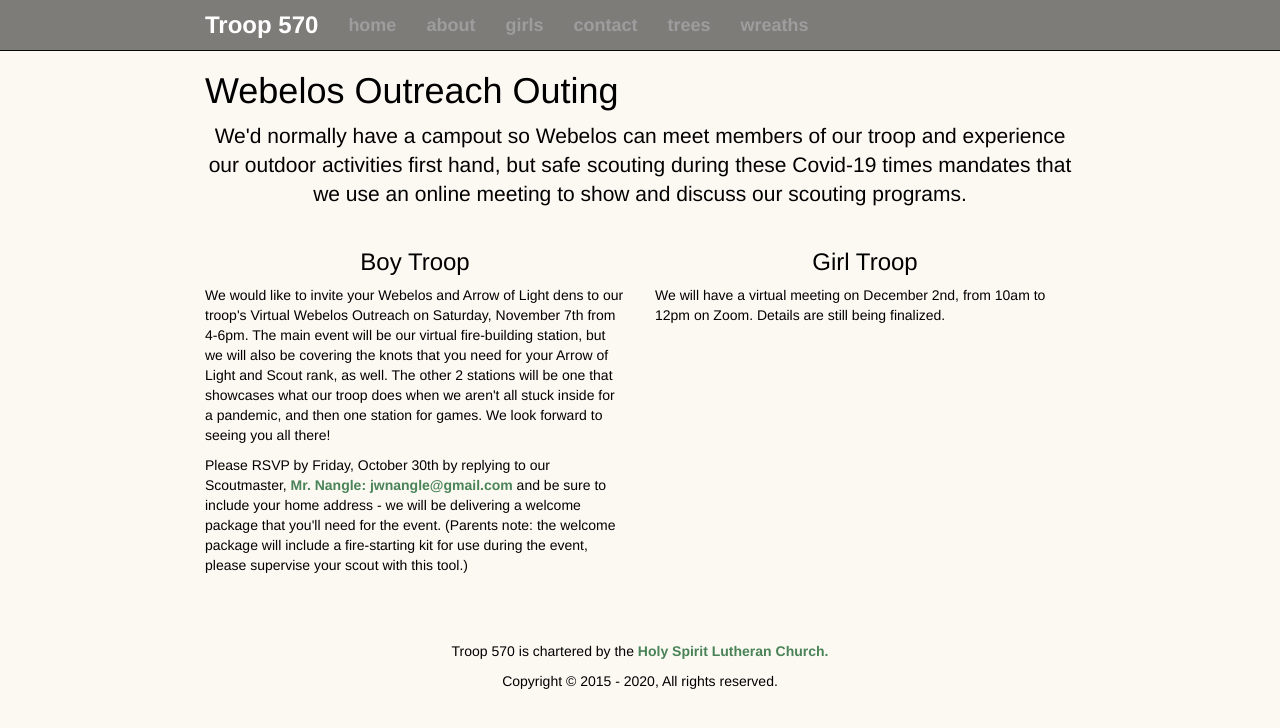
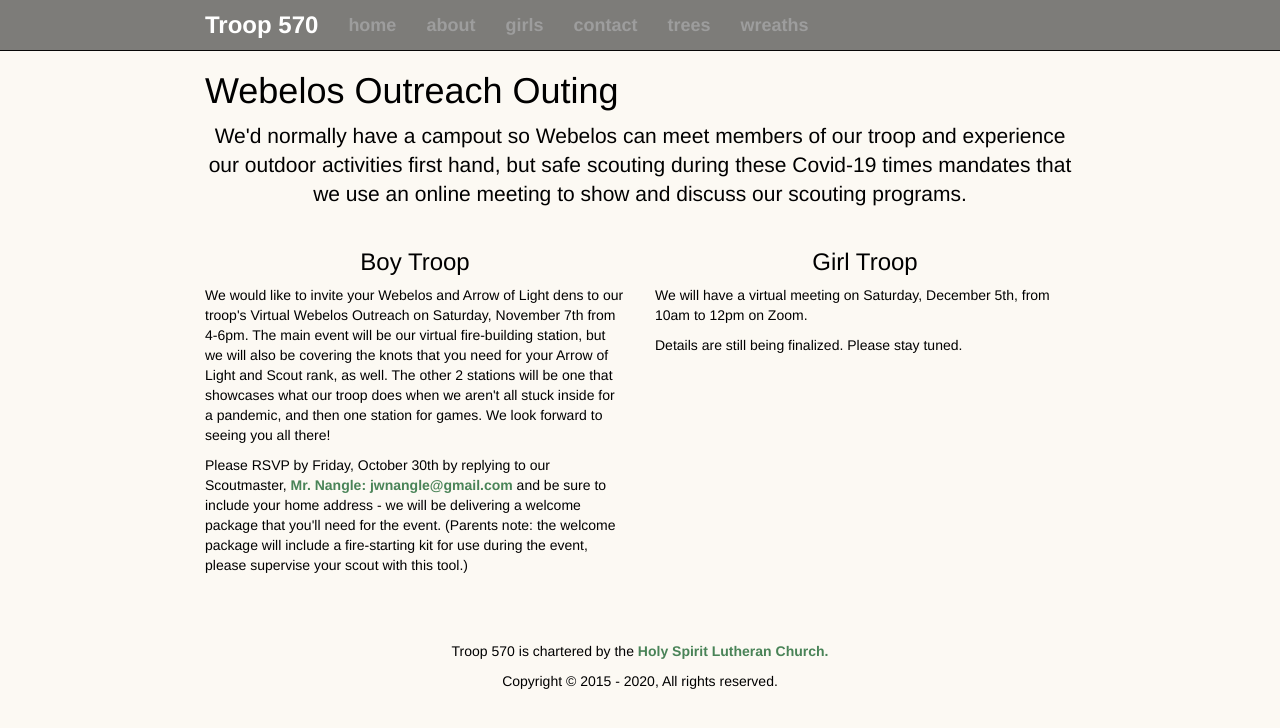
Before and after one commit to troop570/troop570.github.io, a Jekyll site: the page built from webelos/index.html, in a window 1280 px wide. Shown: the top 728 px of the page. Built offline with Jekyll 4.4.1, drawn with Linux system fonts in a browser that asks for light colours; nearby versions of some CDN libraries.

Commit message:
Update Girl Zoom call date

```diff
--- a/webelos/index.html
+++ b/webelos/index.html
@@ -27,8 +27,9 @@ title: Webelos Outreach Outing
 <div class="col-md-6 col-sm-12">
   <h3 class="text-center">Girl Troop</h3>
   <p>
-    We will have a virtual meeting on December 2nd, from 10am to 12pm on Zoom. Details are still being finalized.
+    We will have a virtual meeting on Saturday, December 5th, from 10am to 12pm on Zoom.
   </p>
+  <p>Details are still being finalized. Please stay tuned.</p>
 </div>
 </div>
 
```
